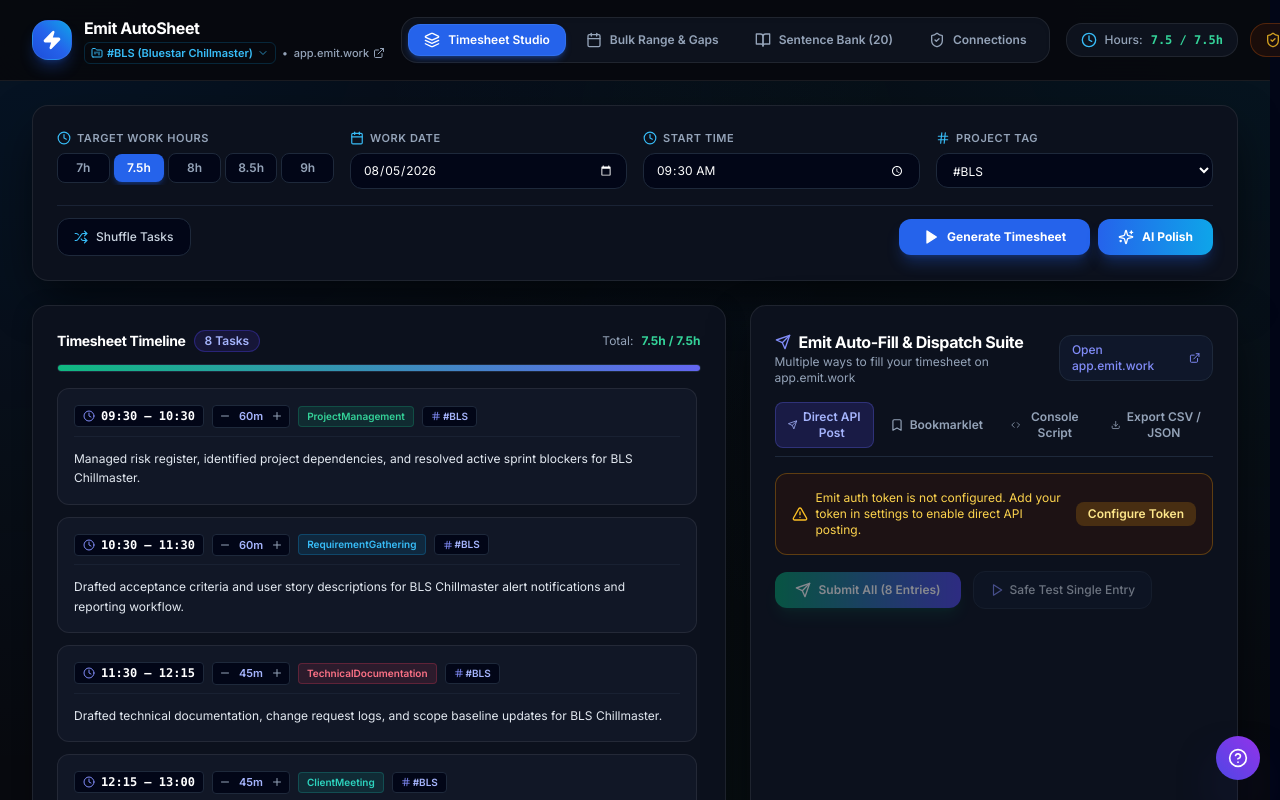
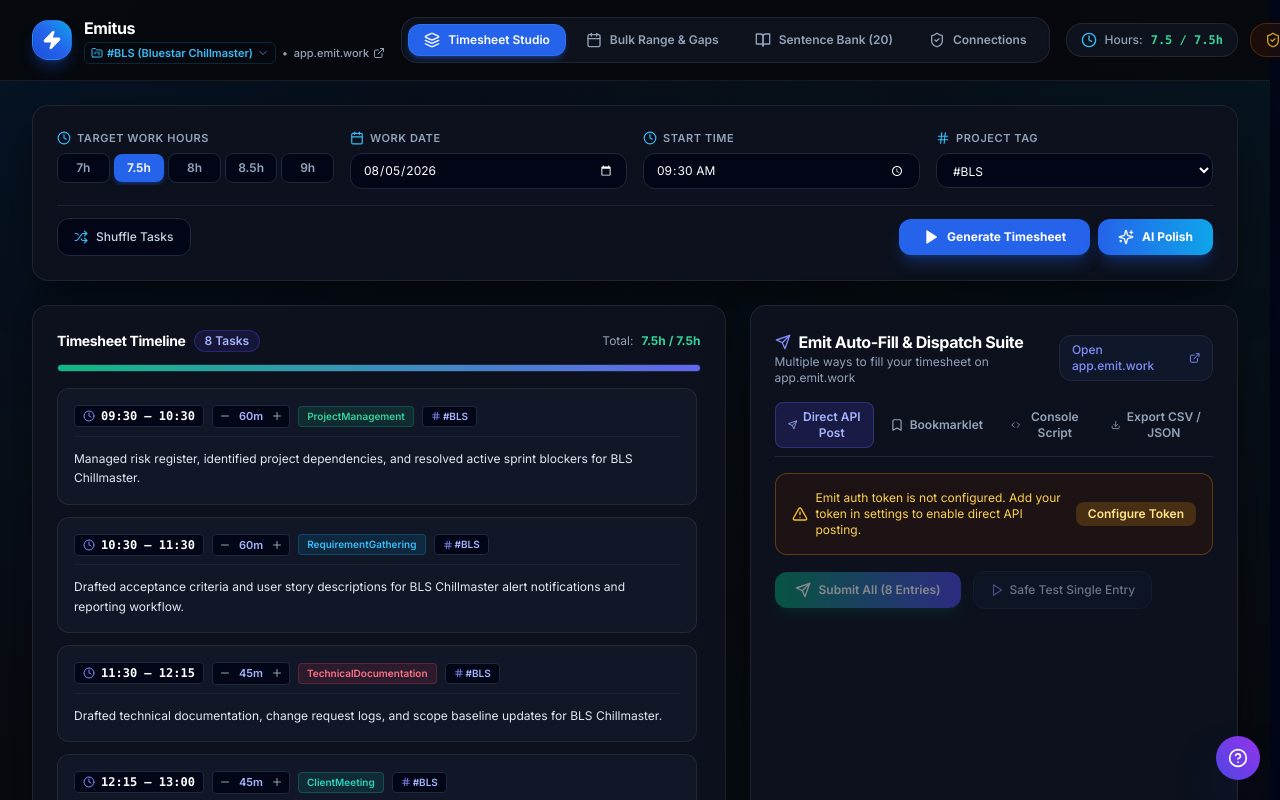
Before and after one commit to chaithanyakumar47/Emit-AutoSheet, a React (Vite) app: page / in a window 1280 px wide. Shown: the top 800 px of the page. Built offline with nearby package versions, Linux system fonts and the light colour scheme.

Commit message:
Rename project from Emit AutoSheet to Emitus

```diff
--- a/index.html
+++ b/index.html
@@ -4,8 +4,8 @@
     <meta charset="UTF-8" />
     <link rel="icon" type="image/svg+xml" href="https://app.emit.work/favicon.ico" />
     <meta name="viewport" content="width=device-width, initial-scale=1.0" />
-    <title>Emit Timesheet Generator & AI Polish</title>
-    <meta name="description" content="Automated, AI-optimized timesheet filler for Emit (app.emit.work) with smart 7-8h time distribution." />
+    <title>Emitus - Smart Timesheet Generator & AI Polish</title>
+    <meta name="description" content="Emitus: Automated, AI-optimized timesheet filler for Emit (app.emit.work) with smart 7-8h time distribution." />
     <!-- Google Fonts -->
     <link rel="preconnect" href="https://fonts.googleapis.com">
     <link rel="preconnect" href="https://fonts.gstatic.com" crossorigin>
--- a/src/components/HelpModal.tsx
+++ b/src/components/HelpModal.tsx
@@ -35,7 +35,7 @@ export const HelpModal: React.FC<HelpModalProps> = ({
               <HelpCircle className="w-5 h-5" />
             </div>
             <div>
-              <h3 className="text-base font-bold text-white font-sans">Emit AutoSheet &bull; Complete User Guide</h3>
+              <h3 className="text-base font-bold text-white font-sans">Emitus &bull; Complete User Guide</h3>
               <p className="text-xs text-slate-400">Everything you need to know to automate your daily &amp; bulk timesheets.</p>
             </div>
           </div>
@@ -84,7 +84,7 @@ export const HelpModal: React.FC<HelpModalProps> = ({
                   Quick Start Overview
                 </h4>
                 <p className="text-slate-300">
-                  Emit AutoSheet automates your daily work activity timesheets for <code className="text-indigo-300">app.emit.work</code>. It generates realistic, randomized task breakdowns mapped to your real project tags (`#BLS`, `#BackendDevelopment`, etc.), polishes them using AI, and dispatches them to Emit in 1 click!
+                  Emitus automates your daily work activity timesheets for <code className="text-indigo-300">app.emit.work</code>. It generates realistic, randomized task breakdowns mapped to your real project tags (`#BLS`, `#BackendDevelopment`, etc.), polishes them using AI, and dispatches them to Emit in 1 click!
                 </p>
 
                 <div className="grid grid-cols-1 sm:grid-cols-2 gap-3 pt-2">
--- a/src/components/Navbar.tsx
+++ b/src/components/Navbar.tsx
@@ -102,7 +102,7 @@ export const Navbar: React.FC<NavbarProps> = ({
             </div>
             <div>
               <h1 className="font-extrabold text-base text-white tracking-tight font-sans flex items-center">
-                Emit AutoSheet
+                Emitus
               </h1>
 
               {/* Dynamic Project Selector Subtitle */}
```
Also changed, not shown: 2 other files (tests, documents, lock files or other folders).
